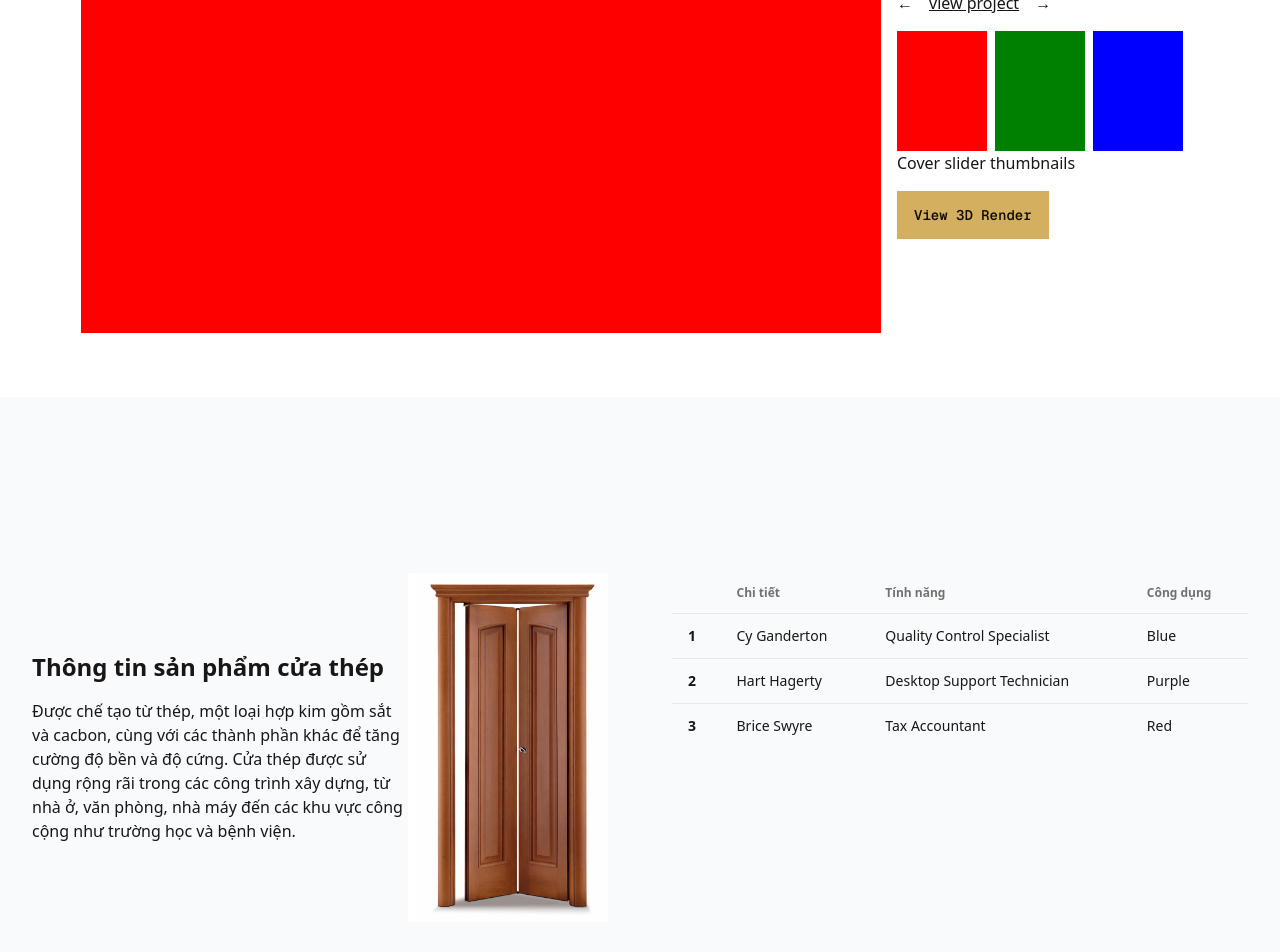
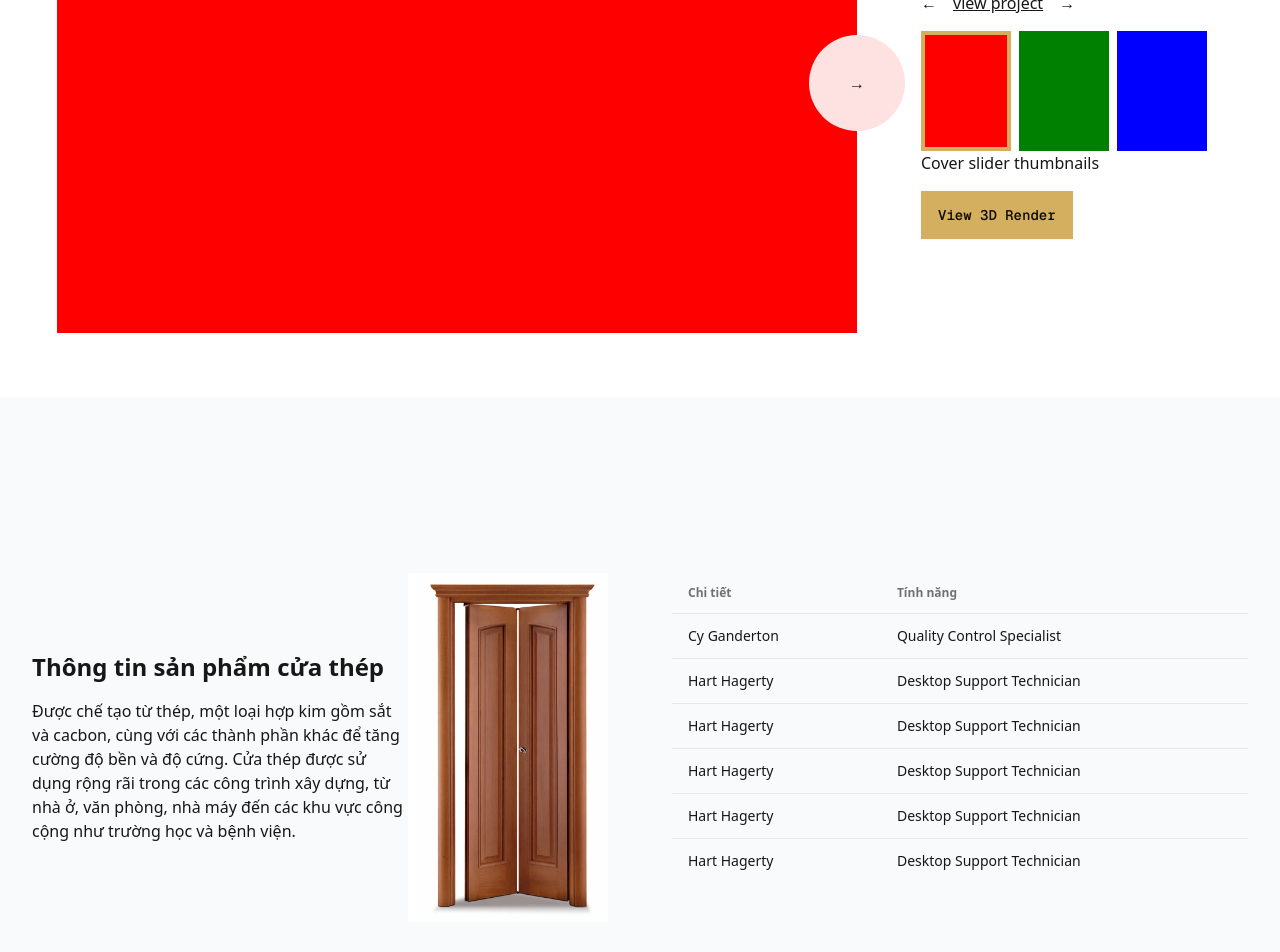
Before and after one commit to dflyapp/noie-door, a Next.js app: page / in a window 1280 px wide. Shown: the part 340-1292 px from the top of the page. Built offline with nearby package versions, Linux system fonts and the light colour scheme.

Commit message:
chore: add circle next btn

```diff
--- a/components/BoxCanvas.tsx
+++ b/components/BoxCanvas.tsx
@@ -34,7 +34,7 @@ export default function BoxCanvas() {
     <Canvas
       style={{
         width: "100%",
-        height: "400px",
+        height: "300px",
       }}
     >
       <ambientLight intensity={Math.PI / 2} />
--- a/components/Carousel.tsx
+++ b/components/Carousel.tsx
@@ -86,7 +86,17 @@ const App = () => {
     <>
       <div className="flex flex-wrap items-center my-8 w-full justify-center">
         <section className="w-full md:w-fit">
-          <div className="relative w-full md:w-[800px] h-[300px] md:h-[500px] overflow-hidden">
+          <div className="relative w-full md:w-[800px] h-[300px] md:h-[500px]">
+            <button
+              className="absolute -right-12 w-24 h-24 bg-red-100 rounded-full z-10"
+              style={{
+                top: "50%",
+                transform: "translateY(-50%)",
+              }}
+              onClick={() => swipeToImage(1)}
+            >
+              →
+            </button>
             <AnimatePresence initial={false} custom={direction}>
               <motion.div
                 key={imageCount}
@@ -110,7 +120,7 @@ const App = () => {
           </div>
         </section>
 
-        <section className="p-4">
+        <section className="p-4 ml-12">
           <h1 className="text-left text-4xl mt-2">
             {Model[activeImageIndex].name}
           </h1>
@@ -130,7 +140,11 @@ const App = () => {
               <div
                 key={image.id}
                 onClick={() => skipToImage(image.id - 1)}
-                className="relative h-[120px] w-[90px] cursor-pointer"
+                className={`relative h-[120px] w-[90px] cursor-pointer ${
+                  image.id === activeImageIndex + 1
+                    ? "border-4 border-primary"
+                    : null
+                }`}
                 style={{
                   backgroundColor: image.cover.src,
                 }}
@@ -200,33 +214,36 @@ const App = () => {
               {/* head */}
               <thead>
                 <tr>
-                  <th></th>
                   <th>Chi tiết</th>
                   <th>Tính năng</th>
-                  <th>Công dụng</th>
                 </tr>
               </thead>
               <tbody>
                 {/* row 1 */}
                 <tr>
-                  <th>1</th>
                   <td>Cy Ganderton</td>
                   <td>Quality Control Specialist</td>
-                  <td>Blue</td>
                 </tr>
                 {/* row 2 */}
                 <tr>
-                  <th>2</th>
                   <td>Hart Hagerty</td>
                   <td>Desktop Support Technician</td>
-                  <td>Purple</td>
                 </tr>
-                {/* row 3 */}
                 <tr>
-                  <th>3</th>
-                  <td>Brice Swyre</td>
-                  <td>Tax Accountant</td>
-                  <td>Red</td>
+                  <td>Hart Hagerty</td>
+                  <td>Desktop Support Technician</td>
+                </tr>
+                <tr>
+                  <td>Hart Hagerty</td>
+                  <td>Desktop Support Technician</td>
+                </tr>
+                <tr>
+                  <td>Hart Hagerty</td>
+                  <td>Desktop Support Technician</td>
+                </tr>
+                <tr>
+                  <td>Hart Hagerty</td>
+                  <td>Desktop Support Technician</td>
                 </tr>
               </tbody>
             </table>
```
